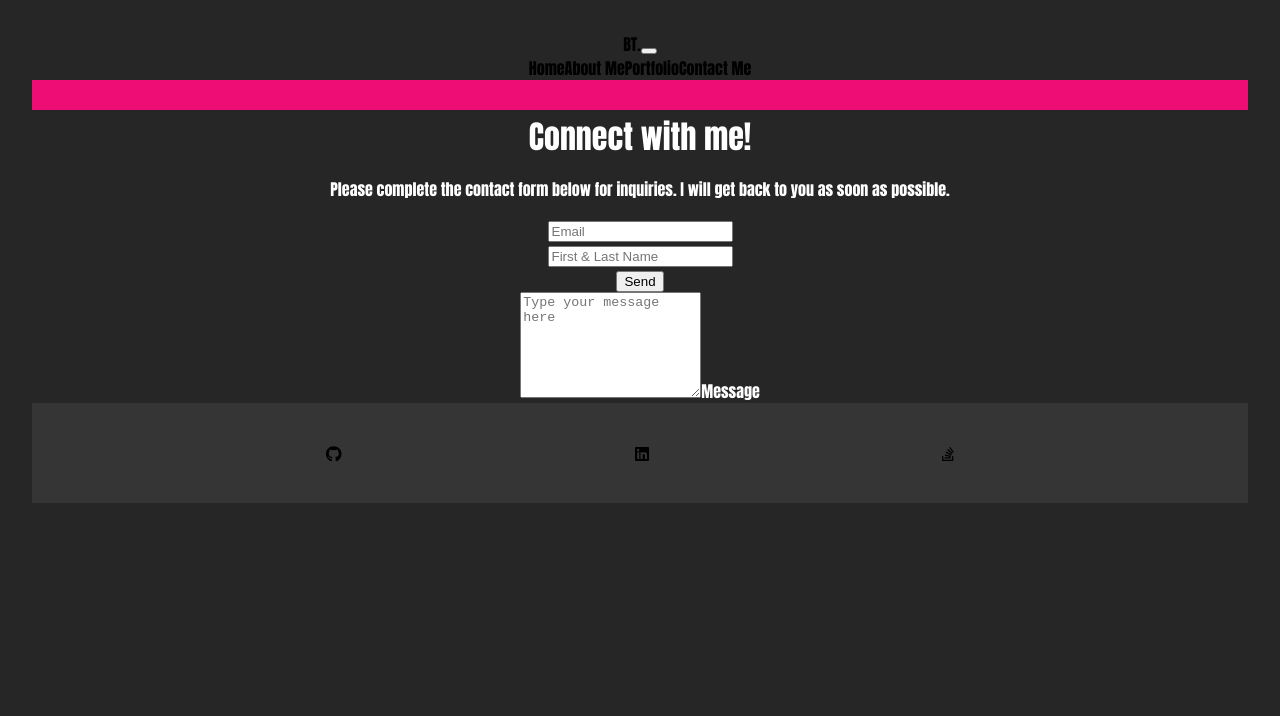
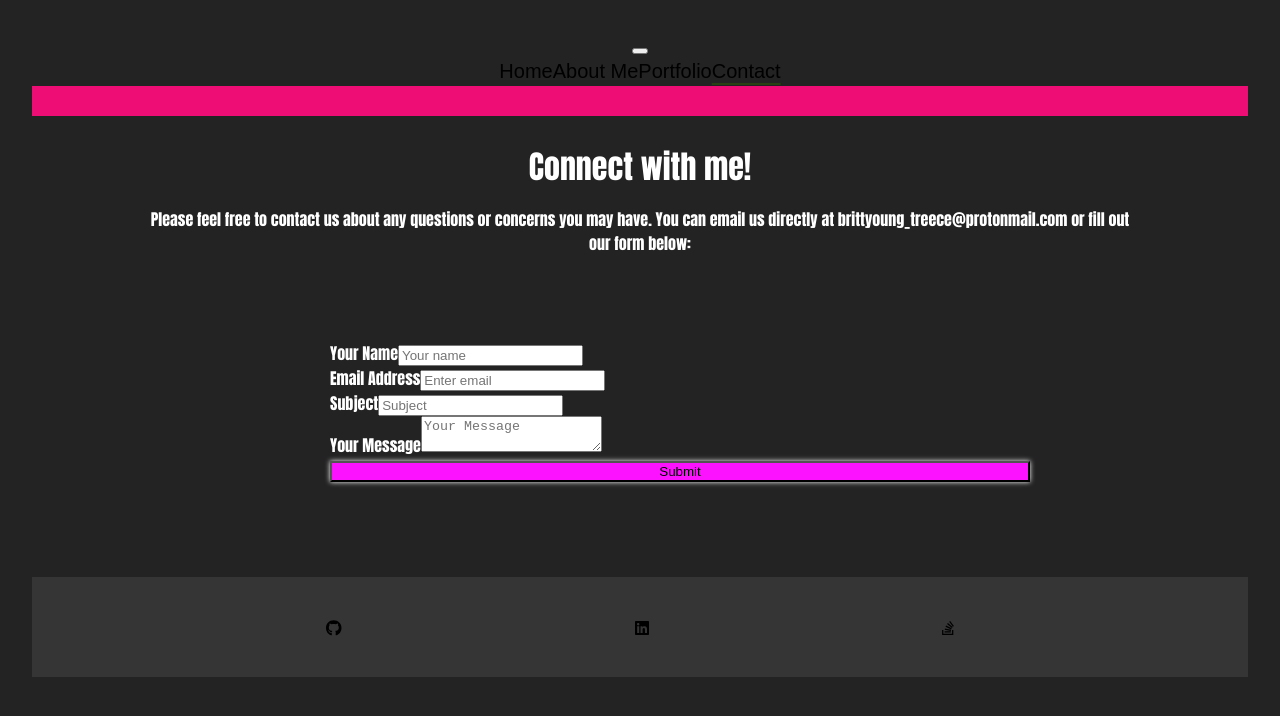
Before and after one commit to britt-young/my_space, a React (Vite) app: page /contact in a window 1280 px wide. Shown: the top 716 px of the page. Built offline with nearby package versions, Linux system fonts and the light colour scheme.

Commit message:
contact form logic and styling

```diff
--- a/package.json
+++ b/package.json
@@ -12,6 +12,7 @@
     "preview": "vite preview"
   },
   "dependencies": {
+    "@emailjs/browser": "^4.1.0",
     "@fortawesome/fontawesome-free": "^6.5.1",
     "@fortawesome/fontawesome-svg-core": "^6.5.1",
     "@fortawesome/free-brands-svg-icons": "^6.5.1",
--- a/src/Components/Form.jsx
+++ b/src/Components/Form.jsx
@@ -1,96 +1,51 @@
 import React from "react";
-import { useState } from "react";
-import { Row, Button, FloatingLabel, Form} from "react-bootstrap";
+import Button from 'react-bootstrap/Button';
+import Container from 'react-bootstrap/Container';
+import emailjs from '@emailjs/browser';
+import "./Styles/Form.css";
 
 
-// Helper function to check if the email is valid
-import { validateEmail } from "../utils/helpers";
+const Contact = () => {
 
-const ContactForm = () => {
-  // Create state variables for input field and initialize them to empty strings
-  const [email, setEmail] = useState("");
-  const [name, setName] = useState("");
-  const [errorMessage, setErrorMessage] = useState("");
-
-  const handleInputChange = (e) => {
-    // Get the value and name of user input that triggered change
-    const { target } = e;
-    const inputType = target.name;
-    const inputValue = target.value;
-
-    // Set state to email, name, or none based on the input type
-    if (inputType === "email") {
-      setEmail(inputValue);
-    } else if (inputType === "name") {
-      setName(inputValue);
-    }
-  };
-
-  const handleFormSubmit = (e) => {
-    // Preventing the default behavior of the form submit (page refresh)
-    e.preventDefault();
-
-    // Check if the input is empty and/or valid. If not, set an error message
-    if (!validateEmail(email)) {
-      setErrorMessage("Email is invalid");
-      // Return to stop the code from running
-      return;
-    }
-
-    // Clear fields after form is submitted
-    setName("");
-    setEmail("");
-  };
+  const sendEmail = (e) => {
+      e.preventDefault();
+      emailjs.sendForm(import.meta.env.VITE_SERVICE_ID, import.meta.env.VITE_TEMPLATE_ID, e.target, import.meta.env.VITE_PUBLIC_KEY);
+      alert("Your message has been sent!")
+      let frm = document.getElementById('contact-form');
+      frm.reset();
+  }
 
   return (
-    <div className="container">
-      <form className="form" onSubmit={handleFormSubmit}>
-        <Row>
-          {/* <label htmlFor="emailInput" className='form-label p-0'>Enter your email address</label> */}
-          <input
-            className="form-control mb-3"
-            id="emailInput"
-            value={email}
-            name="email"
-            onChange={handleInputChange}
-            type="email"
-            placeholder="Email"
-          />
-        </Row>
+      <>
+          <main className="contact-page">
+              <Container className='mt-5'>
+                  <form id="contact-form" onSubmit={sendEmail}>
+                      <div className="col-md-4 mb-3">
+                          <label htmlFor="validationDefault01">Your Name</label>
+                          <input type="text" className="form-control" id="validationDefault01" placeholder="Your name" required name="from_name" />
+                      </div>
 
-        <Row>
-          {/* <label htmlFor="nameInput" className='form-label p-0'>Enter First & Last Name</label> */}
-          <input
-            className="form-control mb-3"
-            id="nameInput"
-            value={name}
-            name="name"
-            onChange={handleInputChange}
-            type="text"
-            placeholder="First & Last Name"
-          />
-        </Row>
-        <Row>
-          <a href="mailto:brittyoung_treece@protonmail.com" className="p-0">
-            <Button variant="outline-light">Send</Button>{" "}
-          </a>
-        </Row>
+                      <div className="col-md-4 mb-3">
+                          <label htmlFor="validationDefault02">Email Address</label>
+                          <input type="email" className="form-control" id="validationDefault02" placeholder="Enter email" required name="email_from" />
+                      </div>
+                      <div className="col-md-4 mb-3">
+                          <label htmlFor="validationDefault03">Subject</label>
+                          <input type="text" className="form-control" id="validationDefault03" placeholder="Subject" name="subject" />
+                      </div>
 
-        <FloatingLabel controlId="floatingTextarea2" label="Message">
-          <Form.Control
-            as="textarea"
-            placeholder="Type your message here"
-            style={{ height: "100px" }}
-          />
-        </FloatingLabel>
-      </form>
-      {errorMessage && (
-        <div>
-          <p className="alert alert-danger my-3">{errorMessage}</p>
-        </div>
-      )}
-    </div>
+                      <div className="col-md-4 mb-3">
+                          <label htmlFor="validationDefault04">Your Message</label>
+                          <textarea type="text-area" className="form-control" id="validationDefault04" placeholder="Your Message" required name="message" />
+                      </div>
+                      <Button variant="light" type="submit">Submit</Button>
+                  </form>
+              </Container>
+
+          </main>
+      </>
+
   );
 };
 
-export default ContactForm;
+export default Contact;
--- a/src/Components/Navbar.jsx
+++ b/src/Components/Navbar.jsx
@@ -1,31 +1,35 @@
+import {useLocation} from 'react-router-dom';
 import Container from 'react-bootstrap/Container';
 import Nav from 'react-bootstrap/Nav';
 import Navbar from 'react-bootstrap/Navbar';
+// import {logo} from '../assets/logo-icon.png';
 
-function Navigation () {
-  const styles = {
-    navStyle:{
-      width:'100%!important',
-    }
-  }
+function Navigation() {
+  const currentPage = useLocation().pathname;
 
   return (
-    <div>
-    <Navbar expand="lg" className="bg-body-tertiary" style={styles.navStyle}>
+    <Navbar collapseOnSelect expand="lg" className="bg-body-tertiary">
       <Container>
-        <Navbar.Brand href="#about">BT.</Navbar.Brand>
-        <Navbar.Toggle aria-controls="basic-navbar-nav" />
-        <Navbar.Collapse id="basic-navbar-nav">
-          <Nav  className="me-auto">
-            <Nav.Link href="#about">Home</Nav.Link>
-            <Nav.Link href="#about">About Me</Nav.Link>
-            <Nav.Link href="#portfolio">Portfolio</Nav.Link>
-            <Nav.Link href="#contact">Contact Me</Nav.Link>
+        <Navbar.Brand href="/">
+          {/* <img
+            src={logo}
+            alt="Logo"
+            width="200"
+            height="100"
+            className="d-inline-block align-text-top"
+          /> */}
+        </Navbar.Brand>
+        <Navbar.Toggle className="navbar-light bg-light" aria-controls="responsive-navbar-nav" />
+        <Navbar.Collapse id="responsive-navbar-nav">
+          <Nav className="me-auto">
+            <Nav.Link href="/" className={currentPage === '/' ? 'nav-link-active' : 'nav-link'}>Home</Nav.Link>
+            <Nav.Link href="/about" className={currentPage === '/about' ? 'nav-link-active' : 'nav-link'}>About Me</Nav.Link>
+            <Nav.Link href="/candles" className={currentPage === '/portfolio' ? 'nav-link-active' : 'nav-link'}>Portfolio</Nav.Link>
+            <Nav.Link href="/contact" className={currentPage === '/contact' ? 'nav-link-active' : 'nav-link'}>Contact</Nav.Link>
           </Nav>
         </Navbar.Collapse>
       </Container>
     </Navbar>
-    </div>
   );
 }
 
--- a/src/Components/Styles/About.css
+++ b/src/Components/Styles/About.css
@@ -1,3 +1,23 @@
+.me-auto {
+  font-family: 'Fira Sans', sans-serif;
+  font-size: 20px;
+  font-weight: 600;
+}
+.r-nav{
+  font-family: 'Fira Sans', sans-serif;
+  font-size: 20px;
+  font-weight: 600;
+  color: black;
+  display: flex;
+  align-items:center;
+}
+
+.nav-link-active {
+  text-decoration: underline;
+  text-decoration-color: #293F14;
+  text-underline-offset: 5px;
+}
+
 .custom-container {
   width: 100%;
   max-width: 1200px;
--- /dev/null
+++ b/src/Components/Styles/Form.css
@@ -0,0 +1,40 @@
+body {
+    background-color: rgba(34, 34, 33, 0.4);
+    height: 100%;
+    min-height: 100vh;
+}
+
+main {
+    padding: 2%;
+    font-family: "Anton", sans-serif;
+    width: 100%;
+    max-width: 1000px;
+    margin: auto;
+}
+
+.info {
+    width: 100%;
+    max-width: 700px;
+    margin: 2% auto;
+}
+
+#contact-form {
+    width: 100%;
+    padding: 5% 2%;
+    text-align: center;
+}
+
+#contact-form div,
+#contact-form Button {
+    width: 100%;
+    max-width: 700px;
+    margin: auto;
+    text-align: left;
+}
+
+#contact-form Button {
+    text-align: center;
+    box-shadow: 0 0 5px 0 #ffffff;
+    color: black;
+    background-color: #FD12FF!important
+}
--- /dev/null
+++ b/src/Components/Styles/Navbar.css
@@ -0,0 +1,19 @@
+.me-auto {
+    font-family: 'Fira Sans', sans-serif;
+    font-size: 20px;
+    font-weight: 600;
+}
+.r-nav{
+    font-family: 'Fira Sans', sans-serif;
+    font-size: 20px;
+    font-weight: 600;
+    color: black;
+    display: flex;
+    align-items:center;
+}
+
+.nav-link-active {
+    text-decoration: underline;
+    text-decoration-color: #293F14;
+    text-underline-offset: 5px;
+}
--- a/src/Pages/Contact.jsx
+++ b/src/Pages/Contact.jsx
@@ -9,7 +9,7 @@ const Contact = () => {
         <Container>
           <h1>Connect with me!</h1>
           <p>
-            Please complete the contact form below for inquiries. I will get back to you as soon as possible.
+          Please feel free to contact us about any questions or concerns you may have. You can email us directly at <b>brittyoung_treece@protonmail.com</b> or fill out our form below:
           </p>
           <Form/>
         </Container>
--- a/src/utils/helpers.js
+++ /dev/null
@@ -1,5 +0,0 @@
-// Function that compares the entered email to a regex to make sure it's an email
-export function validateEmail(email) {
-    const re = /^(([^<>()[\]\\.,;:\s@"]+(\.[^<>()[\]\\.,;:\s@"]+)*)|(".+"))@((\[[0-9]{1,3}\.[0-9]{1,3}\.[0-9]{1,3}\.[0-9]{1,3}\])|(([a-zA-Z\-0-9]+\.)+[a-zA-Z]{2,}))$/;
-    return re.test(String(email).toLowerCase());
-  }
```
Also changed, not shown: src/index.css (+0 -20 lines), 2 other files (tests, documents, lock files or other folders).
